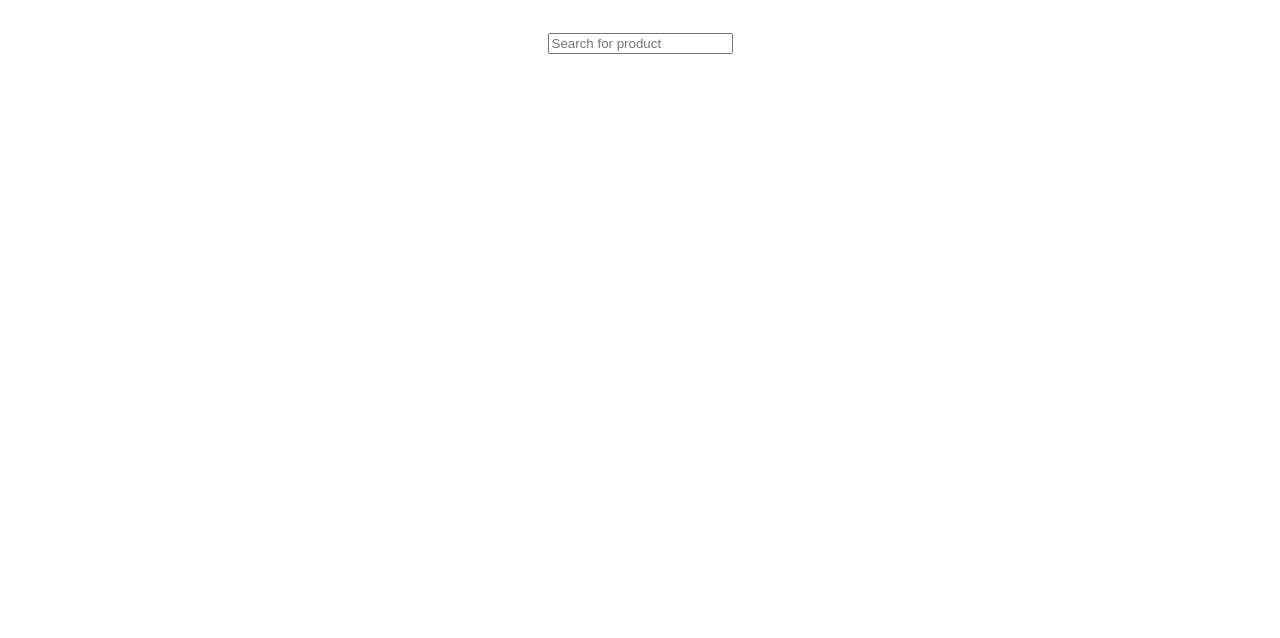
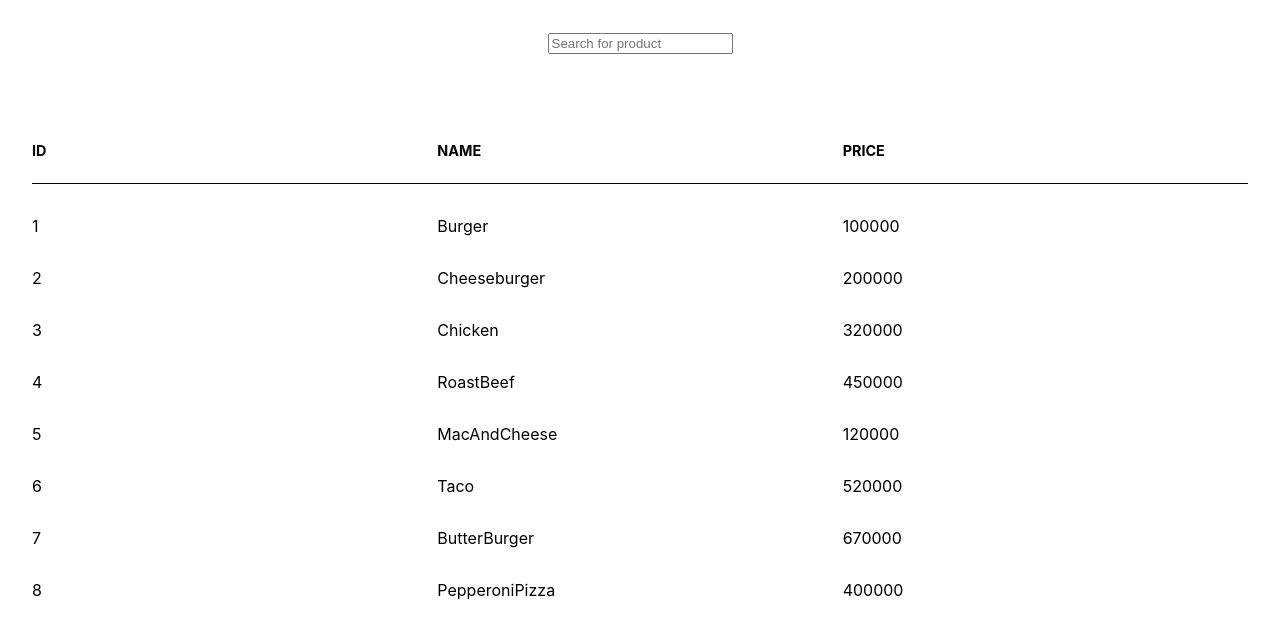
Before and after one commit to mirzadevv/react-search-products-lift-state-up, a React (Create React App) app: page / in a window 1280 px wide. Shown: the top 638 px of the page. Built offline with nearby package versions, Linux system fonts and the light colour scheme.

Commit message:
use products component and products data into app component
products data and product value is passed to products components.

```diff
--- a/src/App.js
+++ b/src/App.js
@@ -1,5 +1,7 @@
 import React, { useState } from "react";
+import Products from "./components/products";
 import InputForm from "./components/inputForm";
+import { getProducts } from "./data/products";
 import "./App.css";
 
 function App() {
@@ -12,6 +14,7 @@ function App() {
   return (
     <div className="app">
       <InputForm onChange={handleChange} />
+      <Products productValue={productValue} products={getProducts()} />
     </div>
   );
 }
```
